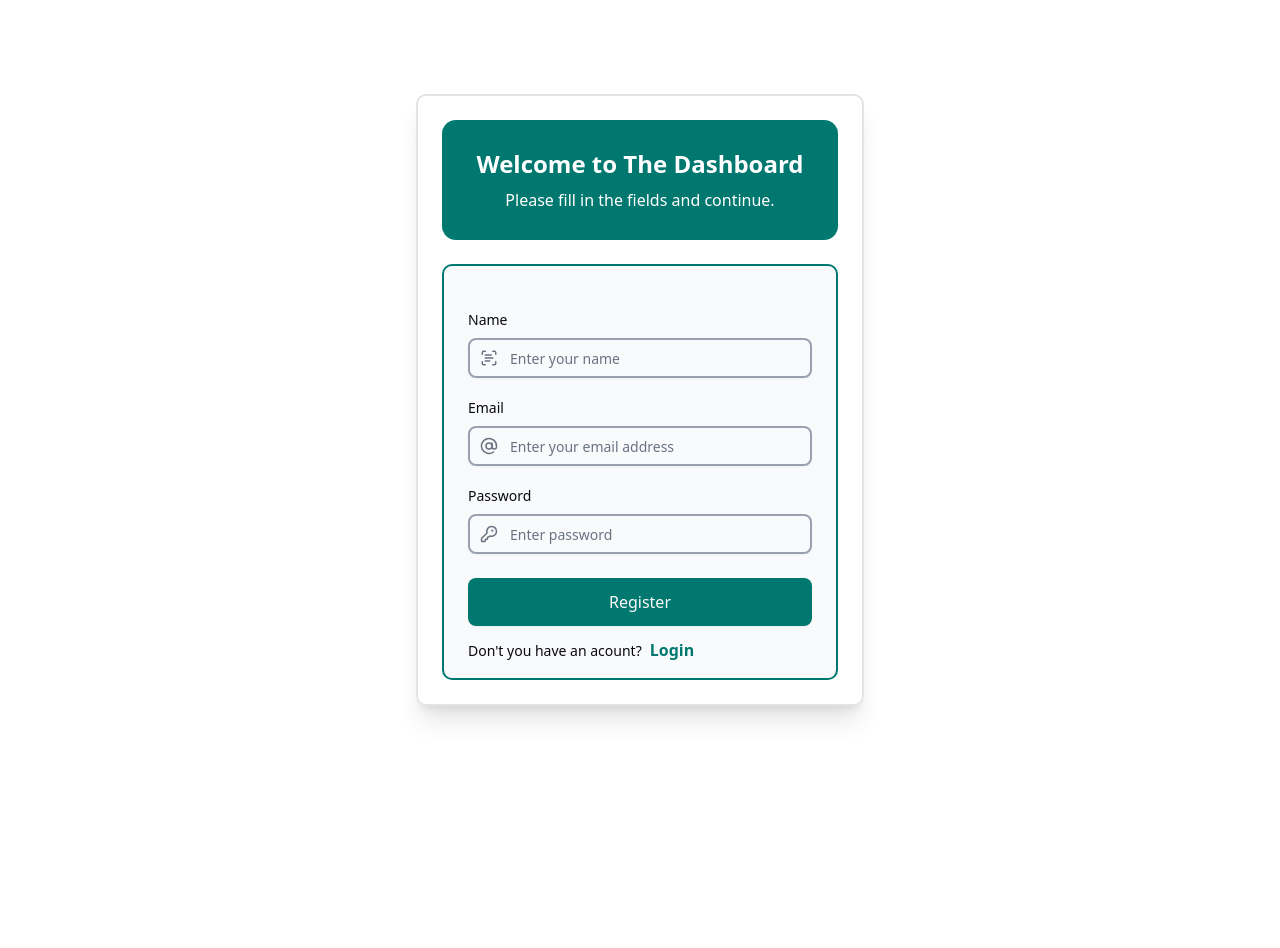
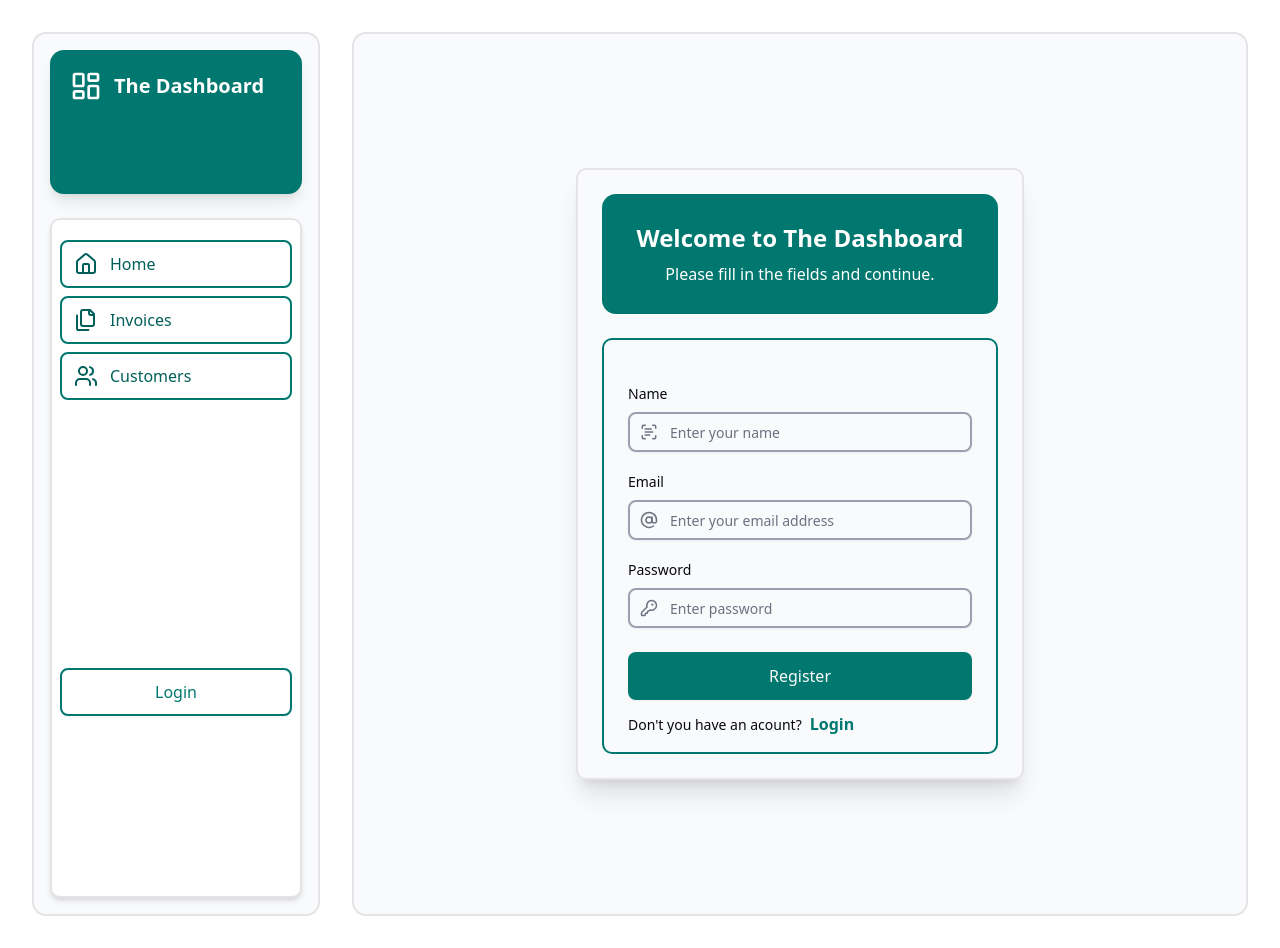
Before and after one commit to baekmerve/Dashboard-next, a Next.js app: page /register in a window 1280 px wide. Before the commit the page ends 800 px from the top, so only its background shows below. Built offline with nearby package versions, Linux system fonts and the light colour scheme; no server answers.

Commit message:
ui editing

```diff
--- a/app/layout.tsx
+++ b/app/layout.tsx
@@ -1,7 +1,7 @@
 import type { Metadata } from "next";
-
 import "./globals.css";
 import { Geist, Geist_Mono } from "next/font/google";
+import SideNav from "@/components/dashboard/sidenav";
 
 const geistSans = Geist({
   variable: "--font-geist-sans",
@@ -14,11 +14,15 @@ const geistMono = Geist_Mono({
 });
 
 export const metadata: Metadata = {
-  title: "Sociall App",
-  description: "A modern social media application powered by Next.js",
+  title: {
+    template: "%s | The Dashboard",
+    default: "The Dashboard",
+  },
+  description: "A modern dashboard application powered by Next.js",
+  //metadataBase: new URL("https://"),
 };
 
-export default function RootLayout({
+export default async function RootLayout({
   children,
 }: Readonly<{
   children: React.ReactNode;
@@ -26,9 +30,16 @@ export default function RootLayout({
   return (
     <html lang="en">
       <body
-        className={`${geistSans.variable} ${geistMono.variable} antialiased`}
+        className={`${geistSans.variable} ${geistMono.variable} antialiased w-full`}
       >
-        {children}
+        <div className="py-8 min-h-screen flex flex-col md:flex-row gap-5 md:gap-8 w-[95%] mx-auto">
+          <div className="rounded-xl bg-gray-50 w-full md:w-72 flex-none border-2">
+            <SideNav />
+          </div>
+          <main className="grow md:overflow-y-auto rounded-xl p-10  bg-gray-50 w-full md:w-[90%] border-2 mx-auto">
+            {children}
+          </main>
+        </div>
       </body>
     </html>
   );
```
